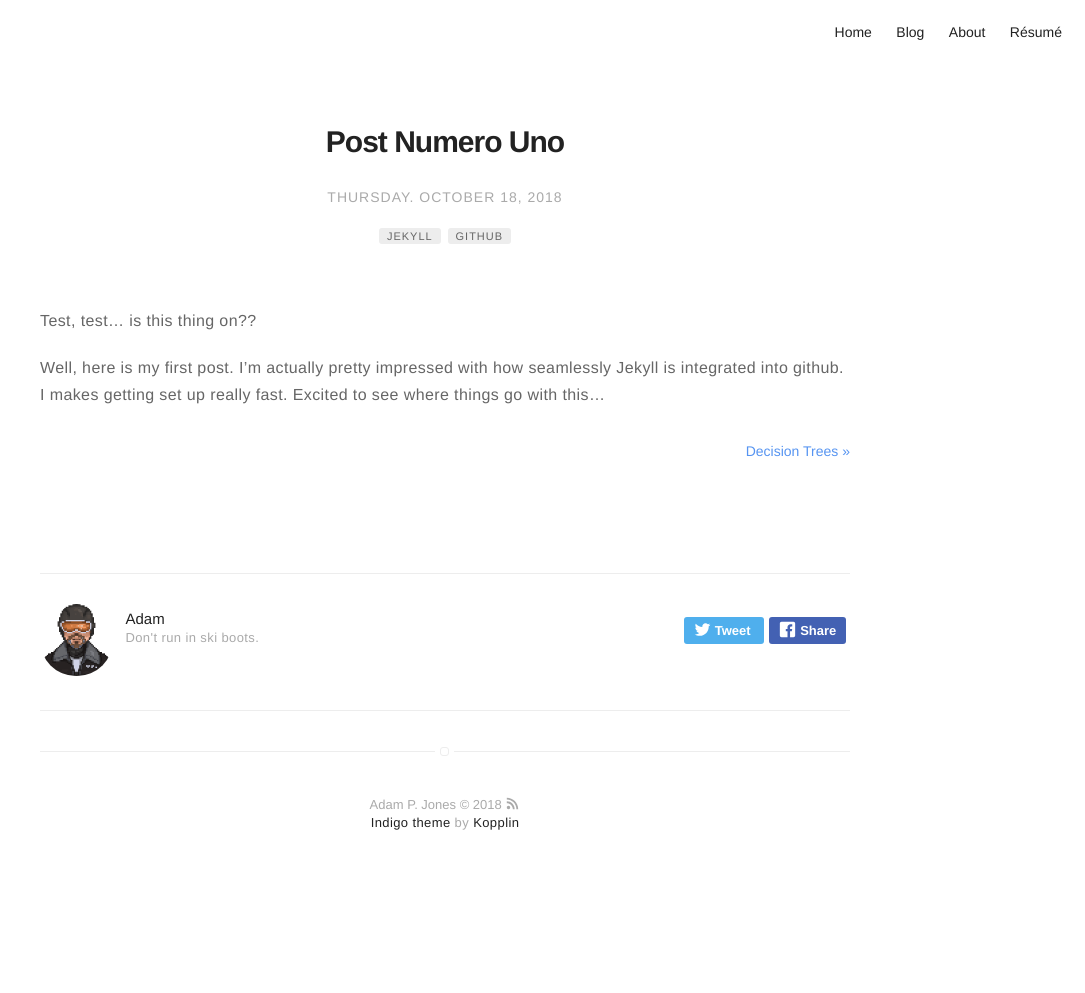
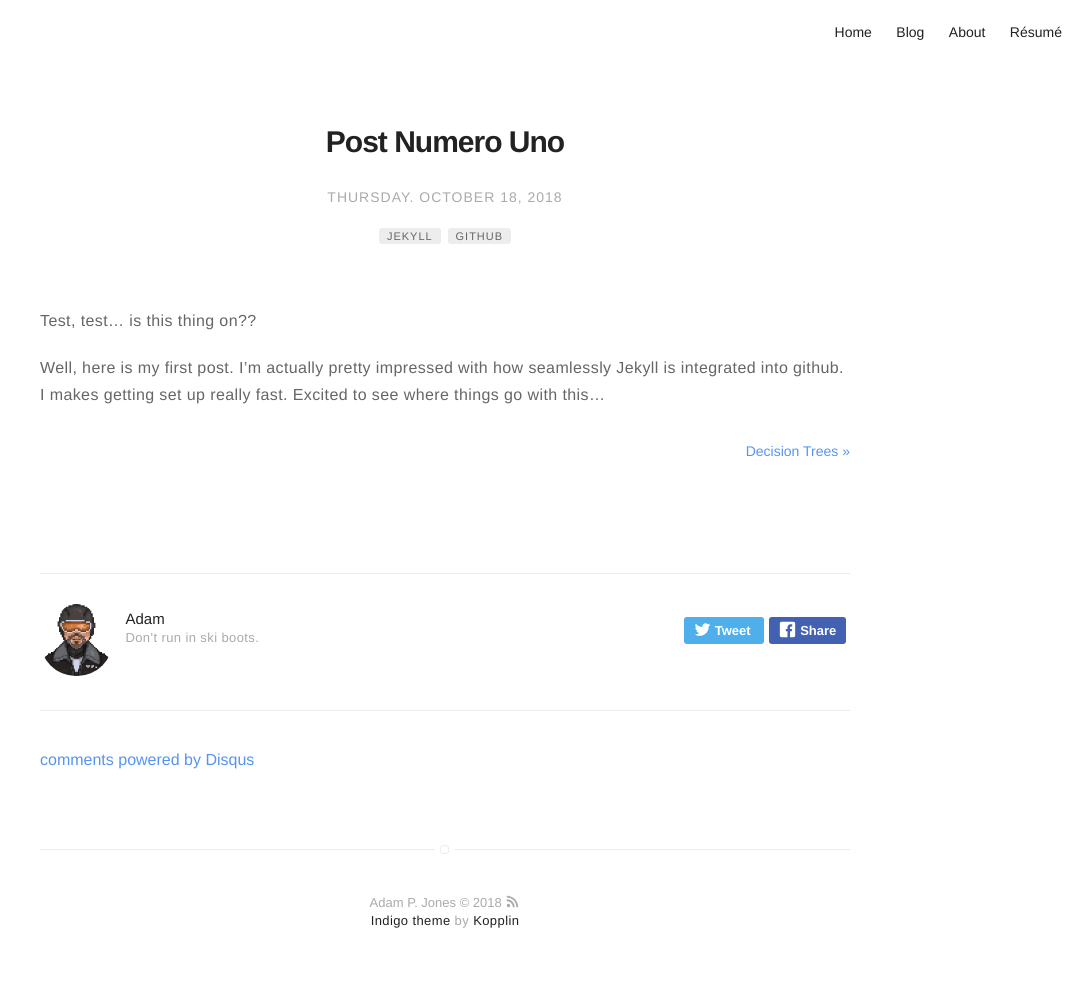
Before and after one commit to meccaLeccaHi/meccaLeccaHi.github.io, a Jekyll site: the page built from _posts/2018-10-18-first-post.md, in a window 1280 px wide. Shown: the whole page, without its empty margins (195-1280 px from the left). Built offline with Jekyll 4.4.1, drawn with Linux system fonts in a browser that asks for light colours; comment, search, counter and statistics services are not loaded; before the commit the page ends 900 px from its top, so only the background shows below that; some of the changed lines change nothing that is shown.

Commit message:
adding disqus

```diff
--- a/_includes/comments.html
+++ b/_includes/comments.html
@@ -1,3 +1,4 @@
+{% if page.comments %}
 <div id="disqus_thread"></div>
 <script>
 	var disqus_config = function () {
@@ -12,3 +13,5 @@
 	})();
 </script>
 <noscript>Please enable JavaScript to view the <a href="https://disqus.com/?ref_noscript">comments powered by Disqus.</a></noscript>
+
+{% endif %}
--- a/_layouts/post.html
+++ b/_layouts/post.html
@@ -44,4 +44,24 @@
     {% include author.html %}
 {% endif %}
 
-{% include comments.html %}
+{% if page.comments %}
+	<section class="disqus">
+		<div id="disqus_thread"></div>
+		<script type="text/javascript">
+
+		    var disqus_config = function () {
+		        this.page.url = '{{ site.url }}{{ page.url | replace:"index.html","" }}';
+		        this.page.identifier = '{{ page.id }}';
+		    };
+		    var disqus_shortname = '{{ site.disqus.shortname }}';
+		    var disqus_developer = 0;
+		    (function() {
+		        var dsq = document.createElement('script'); dsq.type = 'text/javascript'; dsq.async = true;
+		        dsq.src = 'https://' + disqus_shortname + '.disqus.com/embed.js';
+		        (document.getElementsByTagName('head')[0] || document.getElementsByTagName('body')[0]).appendChild(dsq);
+		    })();
+		</script>
+		<noscript>Please enable JavaScript to view the <a href="http://disqus.com/?ref_noscript">comments powered by Disqus.</a></noscript>
+		<a href="http://disqus.com" class="dsq-brlink">comments powered by <span class="logo-disqus">Disqus</span></a>
+	</section>
+{% endif %}
```
